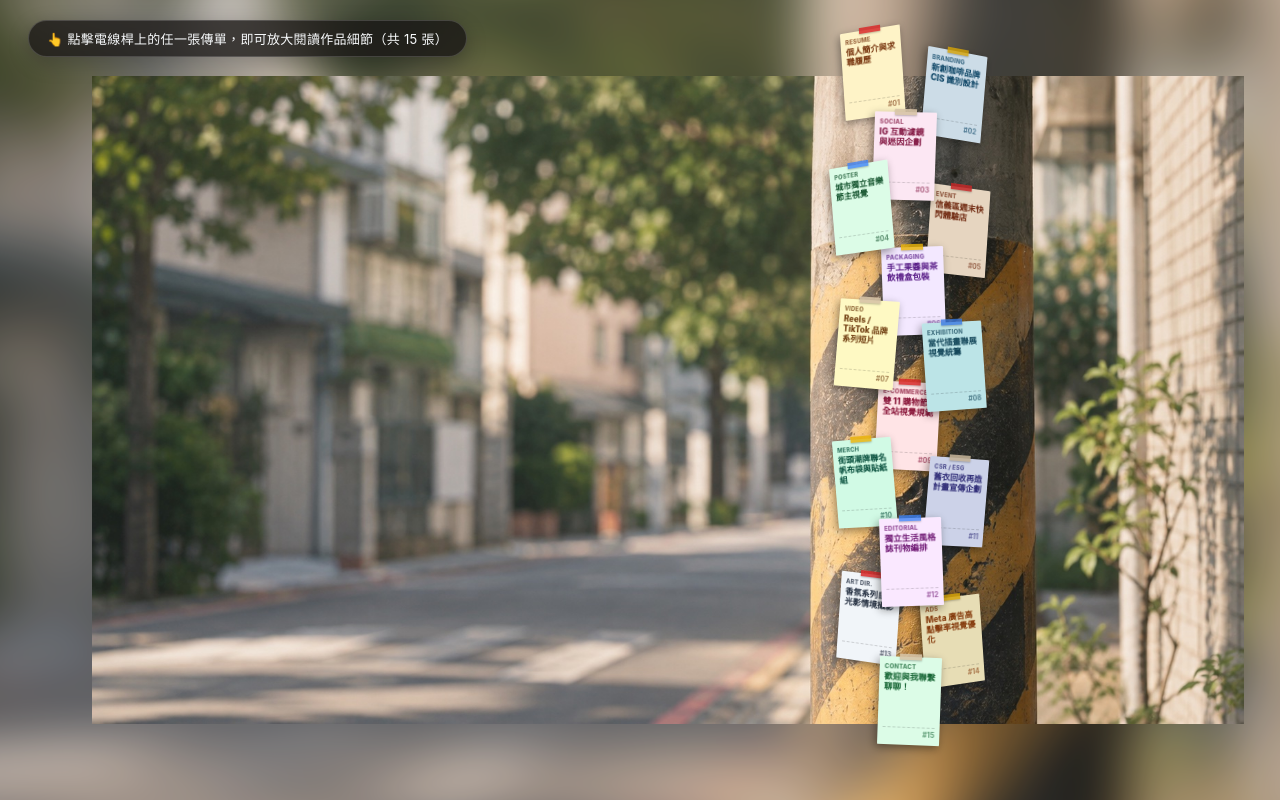
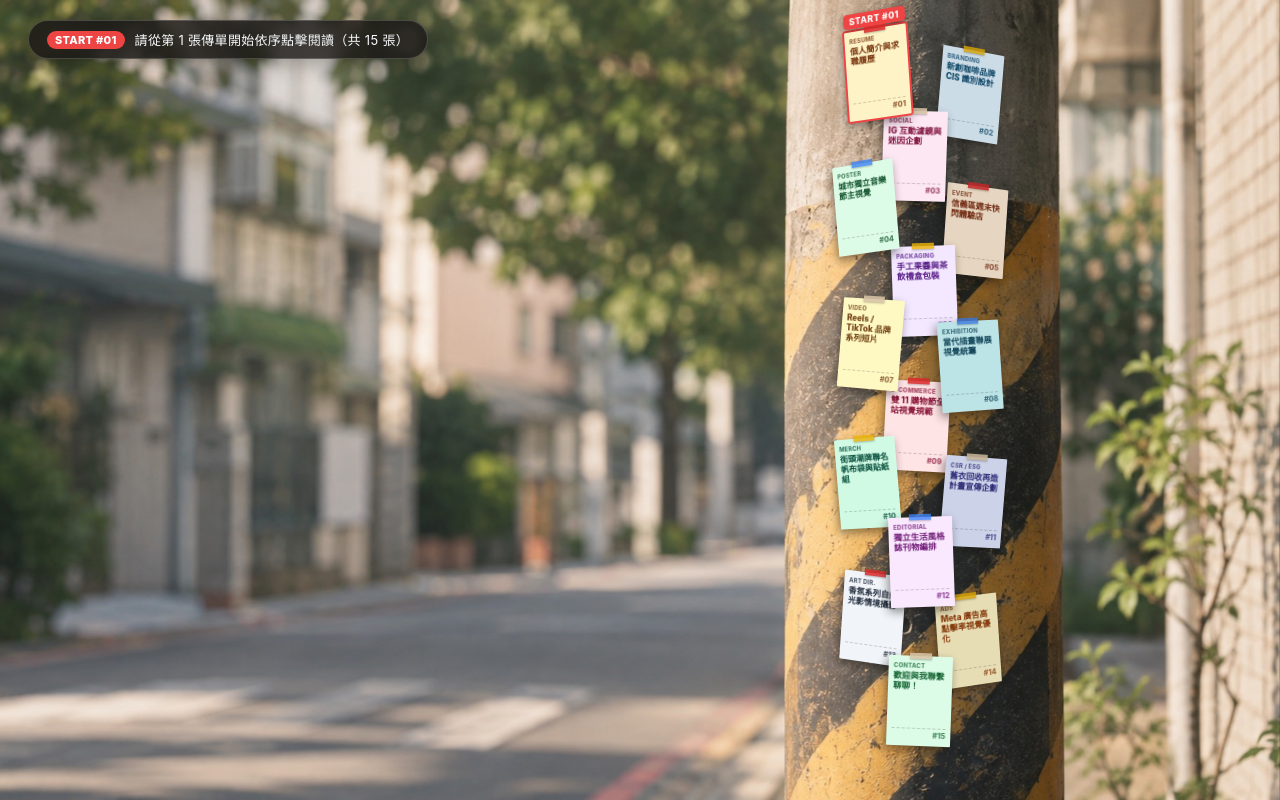
Before and after one commit to syuanrong-Huang/protofolio-2, a plain HTML site: page index.html in a window 1280 px wide. Drawn offline with Linux system fonts and the light colour scheme.

Commit message:
Update index.html

```diff
--- a/index.html
+++ b/index.html
@@ -17,72 +17,57 @@
       height: 100vh;
       overflow: hidden;
       font-family: -apple-system, BlinkMacSystemFont, "Noto Sans TC", "Segoe UI", Roboto, sans-serif;
-      background: #4e4b45;
+      background: #1c1a17;
       position: relative;
     }
 
-    /* ================= 1. 拉遠鏡頭的街景背景（電線桿縮小拉長，露出更多柱身） ================= */
-    .street-scene-wrapper {
+    /* ================= 1. 滿版清晰街景背景（無任何縮小黑邊或羽化模糊） ================= */
+    .street-scene {
       position: absolute;
       inset: 0;
       z-index: 0;
-      overflow: hidden;
+      background-image: url('./bg.jpg?v=10');
+      background-size: cover;
+      background-position: 72% center;
+      background-repeat: no-repeat;
       transition: filter 0.45s cubic-bezier(0.22, 1, 0.36, 1), transform 0.45s cubic-bezier(0.22, 1, 0.36, 1);
+      will-change: filter, transform;
     }
 
-    /* 柔和延展背景底層（避免縮小鏡頭時四周出現黑邊） */
-    .street-backdrop-fill {
-      position: absolute;
-      inset: -30px;
-      background-image: url('./bg.jpg?v=9');
-      background-size: cover;
-      background-position: 72% center;
-      filter: blur(24px) brightness(0.92);
-      transform: scale(1.1);
-    }
-
-    /* 主背景圖（縮小至 88% 視覺比例，讓電線桿明顯變細變長） */
-    .street-scene {
-      position: absolute;
-      inset: 0;
-      background-image: url('./bg.jpg?v=9');
-      background-size: auto 92%;
-      background-position: 72% center;
-      background-repeat: no-repeat;
-      /* 四周微羽化融入延展底層，完全看不出邊界 */
-      -webkit-mask-image: radial-gradient(ellipse 92% 94% at 50% 50%, #000 78%, transparent 100%);
-      mask-image: radial-gradient(ellipse 92% 94% at 50% 50%, #000 78%, transparent 100%);
-    }
-
-    /* 電腦寬螢幕時維持滿版寬度並將電線桿拉長 */
-    @media (min-aspect-ratio: 16/10) {
-      .street-scene {
-        background-size: 90% auto;
-        background-position: 72% center;
-      }
-    }
-
-    body.zoomed .street-scene-wrapper {
+    /* Zoom-in 閱讀時背景模糊暗化 */
+    body.zoomed .street-scene {
       filter: blur(12px) brightness(0.62);
       transform: scale(1.04);
     }
 
-    /* ================= 2. 頂部提示 ================= */
+    /* ================= 2. 頂部引導與進度提示 ================= */
     .header-guide {
       position: absolute;
       top: 20px;
       left: 28px;
       z-index: 20;
-      background: rgba(24, 22, 20, 0.76);
+      background: rgba(24, 22, 20, 0.8);
       backdrop-filter: blur(10px);
-      border: 1px solid rgba(255, 255, 255, 0.16);
-      padding: 8px 18px;
+      border: 1px solid rgba(255, 255, 255, 0.18);
+      padding: 9px 18px;
       border-radius: 999px;
-      box-shadow: 0 6px 20px rgba(0, 0, 0, 0.25);
+      box-shadow: 0 6px 20px rgba(0, 0, 0, 0.28);
       font-size: 13px;
       color: #f8fafc;
       letter-spacing: 0.3px;
+      display: flex;
+      align-items: center;
+      gap: 10px;
       transition: opacity 0.3s ease;
+    }
+
+    .progress-pill {
+      background: #ef4444;
+      color: #fff;
+      font-size: 11px;
+      font-weight: 800;
+      padding: 2px 8px;
+      border-radius: 999px;
     }
 
     body.zoomed .header-guide {
@@ -90,12 +75,12 @@
       pointer-events: none;
     }
 
-    /* ================= 3. 電線桿上的 15 張傳單容器（拉長至 94vh，寬度配合細長電線桿） ================= */
+    /* ================= 3. 電線桿上的 15 張傳單容器 ================= */
     .pole-flyers-zone {
       position: absolute;
-      left: 71.2%;
+      left: 72%;
       top: 50%;
-      width: 215px;
+      width: 245px;
       height: 94vh;
       transform: translate(-50%, -50%);
       perspective: 900px;
@@ -108,27 +93,86 @@
       pointer-events: none;
     }
 
-    /* 單張迷你傳單（尺寸縮小，彼此留出呼吸空間與自然小幅交錯） */
+    /* 單張迷你傳單 */
     .mini-flyer {
       position: absolute;
-      width: 62px;
-      height: 88px;
+      width: 64px;
+      height: 90px;
       background: #fdfbf7;
       border-radius: 1.5px;
       cursor: pointer;
-      box-shadow: -2px 3px 8px rgba(15, 14, 12, 0.42);
+      box-shadow: -2px 4px 10px rgba(15, 14, 12, 0.45);
       transition:
         transform 0.25s cubic-bezier(0.16, 1, 0.3, 1),
         box-shadow 0.25s ease,
-        filter 0.2s ease;
+        filter 0.25s ease;
       overflow: visible;
     }
 
     .mini-flyer:hover {
       transform: translate(-50%, -50%) scale(1.38) rotate(0deg) !important;
       z-index: 99 !important;
-      filter: brightness(1.03) !important;
+      filter: brightness(1.04) !important;
       box-shadow: 0 14px 30px rgba(0, 0, 0, 0.65);
+    }
+
+    /* 引導光暈動畫：標示目前建議點擊的「下一張（從 #01 開始）」 */
+    @keyframes pulseBeacon {
+      0% {
+        box-shadow: 0 0 0 0 rgba(239, 68, 68, 0.85), -2px 4px 12px rgba(0, 0, 0, 0.5);
+      }
+      70% {
+        box-shadow: 0 0 0 11px rgba(239, 68, 68, 0), -2px 4px 12px rgba(0, 0, 0, 0.5);
+      }
+      100% {
+        box-shadow: 0 0 0 0 rgba(239, 68, 68, 0), -2px 4px 12px rgba(0, 0, 0, 0.5);
+      }
+    }
+
+    .mini-flyer.is-next {
+      animation: pulseBeacon 1.8s infinite;
+      outline: 2px solid #ef4444;
+      z-index: 50 !important;
+    }
+
+    /* 引導氣泡小標籤（START #01 / NEXT） */
+    .guide-badge {
+      position: absolute;
+      top: -18px;
+      left: 50%;
+      transform: translateX(-50%);
+      background: #ef4444;
+      color: #ffffff;
+      font-size: 9px;
+      font-weight: 800;
+      padding: 2px 6px;
+      border-radius: 4px;
+      white-space: nowrap;
+      box-shadow: 0 2px 6px rgba(0, 0, 0, 0.4);
+      pointer-events: none;
+      letter-spacing: 0.4px;
+    }
+
+    .guide-badge::after {
+      content: "";
+      position: absolute;
+      bottom: -3px;
+      left: 50%;
+      transform: translateX(-50%);
+      border-width: 3px 3px 0;
+      border-style: solid;
+      border-color: #ef4444 transparent transparent;
+    }
+
+    /* 已閱讀過的傳單微淡化標記 */
+    .mini-flyer.is-read .mini-flyer-inner::after {
+      content: "✓";
+      position: absolute;
+      bottom: 3px;
+      left: 4px;
+      font-size: 9px;
+      font-weight: 900;
+      color: rgba(15, 23, 42, 0.55);
     }
 
     .mini-flyer-inner {
@@ -182,9 +226,9 @@
     }
 
     .mini-num {
-      font-size: 7px;
-      font-weight: 700;
-      opacity: 0.65;
+      font-size: 7.5px;
+      font-weight: 800;
+      opacity: 0.75;
       border-top: 1px dashed rgba(0, 0, 0, 0.25);
       padding-top: 2px;
       text-align: right;
@@ -194,16 +238,17 @@
       .header-guide {
         left: 50%;
         transform: translateX(-50%);
-        font-size: 12px;
+        font-size: 11.5px;
+        padding: 7px 14px;
         white-space: nowrap;
       }
       .pole-flyers-zone {
         left: 68%;
-        width: 175px;
+        width: 195px;
       }
       .mini-flyer {
-        width: 52px;
-        height: 74px;
+        width: 54px;
+        height: 76px;
       }
     }
 
@@ -354,15 +399,13 @@
 </head>
 <body>
 
-  <!-- 1. 拉遠後的街景背景（電線桿縮小拉長） -->
-  <div class="street-scene-wrapper">
-    <div class="street-backdrop-fill"></div>
-    <div class="street-scene" id="streetScene"></div>
-  </div>
+  <!-- 1. 滿版清晰街景背景（無任何縮小邊緣模糊） -->
+  <div class="street-scene" id="streetScene"></div>
 
-  <!-- 2. 操作提示 -->
-  <div class="header-guide">
-    <span>👆 點擊電線桿上的任一張傳單，即可放大閱讀作品細節（共 15 張）</span>
+  <!-- 2. 頂部順序閱讀引導列 -->
+  <div class="header-guide" id="headerGuide">
+    <span class="progress-pill" id="progressPill">START #01</span>
+    <span id="guideText">請從第 1 張傳單開始依序點擊閱讀（已閱 0 / 15）</span>
   </div>
 
   <!-- 3. 電線桿上的 15 張傳單區 -->
@@ -406,10 +449,6 @@
       { title: "15. 聯絡資訊與面試邀約", tag: "CONTACT", heading: "歡迎與我聯繫聊聊！", desc: "期待有機會加入貴團隊，一起打造兼具美感與影響力的作品。", bgColor: "#dcfce7", textColor: "#166534", imageUrl: "", externalLink: "mailto:example@email.com" }
     ];
 
-    /**
-     * 重新調校的 15 張錯落座標：
-     * 從頂部 6% 一路分布到底部 93%，只保留邊角小幅重疊，每張傳單標題都清晰可見！
-     */
     const POLE_LAYOUT = [
       { x: -18, y:  6.5, rot: -4 },
       { x:  20, y:  9.5, rot:  5 },
@@ -436,6 +475,8 @@
     ];
 
     const poleFlyersZone = document.getElementById("poleFlyersZone");
+    const progressPill = document.getElementById("progressPill");
+    const guideText = document.getElementById("guideText");
     const readerOverlay = document.getElementById("readerOverlay");
     const readerViewport = document.getElementById("readerViewport");
     const pageTitle = document.getElementById("pageTitle");
@@ -446,25 +487,62 @@
     const closeBtn = document.getElementById("closeBtn");
 
     let currentIndex = 0;
+    const visitedSet = new Set(); // 記錄已閱讀的頁數
+
+    // 找出下一個尚未閱讀的頁面索引（從 #01 開始依序引導）
+    function getNextUnreadIndex() {
+      for (let i = 0; i < FLYERS_15.length; i++) {
+        if (!visitedSet.has(i)) return i;
+      }
+      return -1; // 全部 15 張皆已閱讀完畢
+    }
 
     function renderAllPoleFlyers() {
       poleFlyersZone.innerHTML = "";
+      const nextIdx = getNextUnreadIndex();
+
+      // 更新頂部進度提示
+      if (visitedSet.size === 0) {
+        progressPill.textContent = "START #01";
+        guideText.textContent = "請從第 1 張傳單開始依序點擊閱讀（共 15 張）";
+      } else if (nextIdx !== -1) {
+        const nextNum = String(nextIdx + 1).padStart(2, "0");
+        progressPill.textContent = `NEXT #${nextNum}`;
+        guideText.textContent = `請繼續點擊第 ${nextIdx + 1} 張傳單（已閱 ${visitedSet.size} / 15）`;
+      } else {
+        progressPill.textContent = "DONE 15/15";
+        guideText.textContent = "已瀏覽全部 15 張作品！可隨時點擊任一張重看";
+      }
 
       FLYERS_15.forEach((item, index) => {
         const pos = POLE_LAYOUT[index] || { x: 0, y: 50, rot: 0 };
         const flyer = document.createElement("div");
         flyer.className = "mini-flyer";
 
+        const isNext = index === nextIdx;
+        const isRead = visitedSet.has(index);
+
+        if (isNext) flyer.classList.add("is-next");
+        if (isRead) flyer.classList.add("is-read");
+
         const leftPercent = 50 + pos.x;
         const curveRotateY = pos.x * 0.7;
-        const shadeBrightness = 1 - Math.max(0, pos.x * 0.0045);
+        const shadeBrightness = (isRead ? 0.92 : 1) - Math.max(0, pos.x * 0.0045);
 
         flyer.style.left = `${leftPercent}%`;
         flyer.style.top = `${pos.y}%`;
-        flyer.style.zIndex = 10 + (index % 4);
+        flyer.style.zIndex = isNext ? 50 : 10 + (index % 4);
         flyer.style.transform = `translate(-50%, -50%) rotateY(${curveRotateY}deg) rotate(${pos.rot}deg)`;
         flyer.style.filter = `brightness(${shadeBrightness.toFixed(2)})`;
         flyer.title = `${item.title}（點擊放大閱讀）`;
+
+        // 引導小氣泡（第 1 張顯示 START #01，後續未讀顯示 NEXT）
+        if (isNext) {
+          const badge = document.createElement("div");
+          badge.className = "guide-badge";
+          badge.textContent = index === 0 ? "START #01" : `NEXT #${String(index + 1).padStart(2, "0")}`;
+          flyer.appendChild(badge);
+        }
 
         const tape = document.createElement("div");
         tape.className = "mini-tape";
@@ -497,6 +575,7 @@
     function renderReaderPage(index, animate = true) {
       const total = FLYERS_15.length;
       currentIndex = (index + total) % total;
+      visitedSet.add(currentIndex); // 標記此頁已閱讀
       const item = FLYERS_15[currentIndex];
 
       if (animate) {
@@ -543,6 +622,7 @@
 
     function closeZoomReader() {
       document.body.classList.remove("zoomed");
+      renderAllPoleFlyers(); // 關閉放大視窗時，更新電線桿上的「NEXT 下一張」呼吸引導位置
     }
 
     closeBtn.addEventListener("click", closeZoomReader);
```
